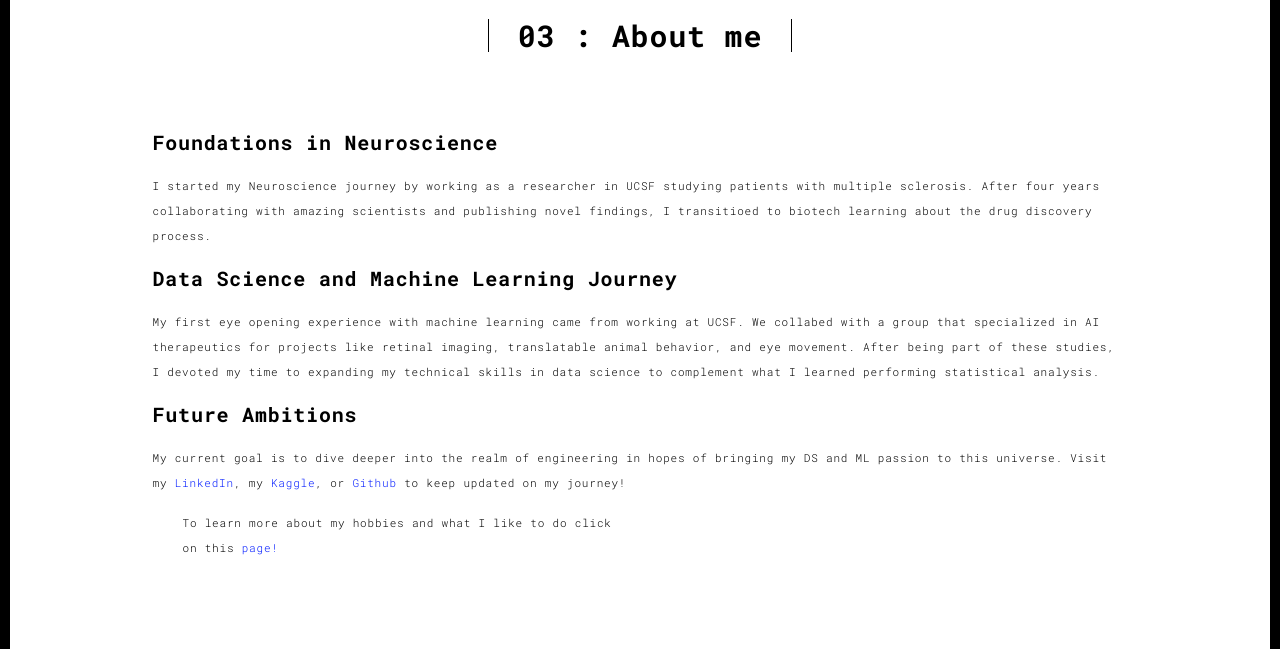
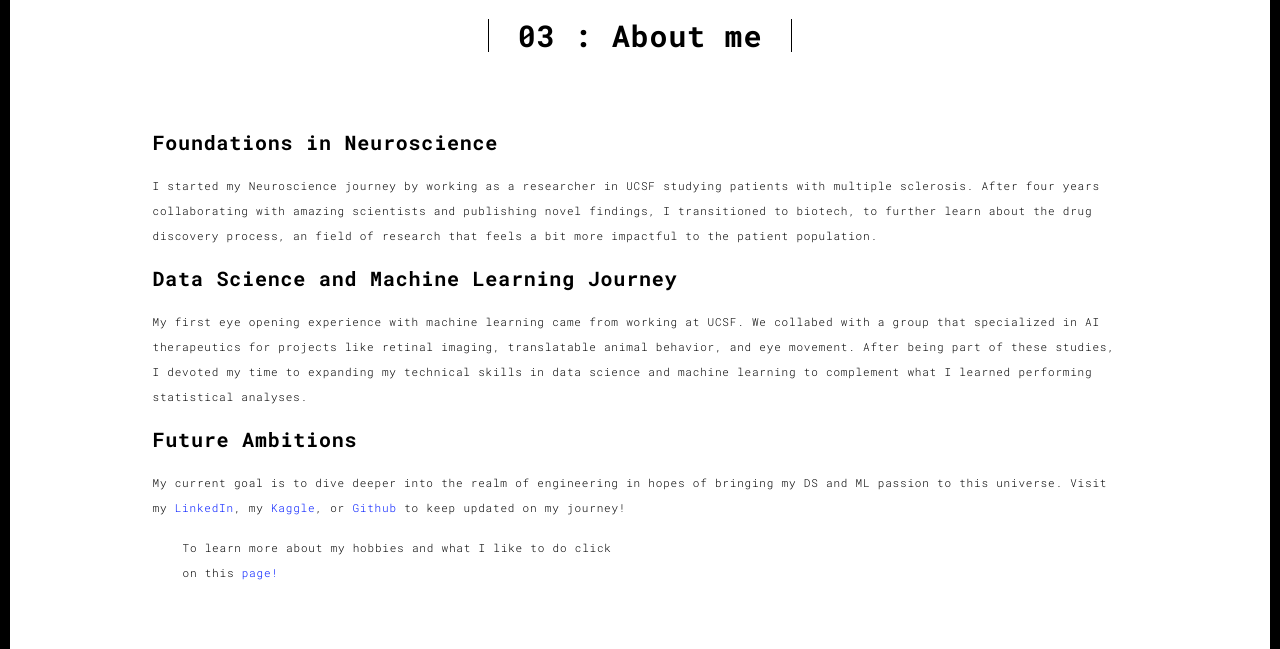
Before and after one commit to johnnys7n/portfolio_project, a Flask app: page /about.html in a window 1280 px wide. Shown: the part 90-739 px from the top of the page. Run offline with Flask 2, Linux system fonts and the light colour scheme; some libraries are stand-ins or nearby versions.

Commit message:
changed spelling error in about

```diff
--- a/templates/about.html
+++ b/templates/about.html
@@ -62,11 +62,11 @@
               <div class="row">
                   <h3>Foundations in Neuroscience</h3>
                   <p> I started my Neuroscience journey by working as a researcher in UCSF studying patients with multiple sclerosis.
-                  After four years collaborating with amazing scientists and publishing novel findings, I transitioed to biotech learning about the drug discovery process.</p>
+                  After four years collaborating with amazing scientists and publishing novel findings, I transitioned to biotech, to further learn about the drug discovery process, an field of research that feels a bit more impactful to the patient population.</p>
                   <h3>Data Science and Machine Learning Journey </h3>
                   <p> My first eye opening experience with machine learning came from working at UCSF. We collabed with a group that specialized in AI therapeutics for projects
-                  like retinal imaging, translatable animal behavior, and eye movement. After being part of these studies, I devoted my time to expanding my technical skills in data science to complement what I learned
-                  performing statistical analysis.
+                  like retinal imaging, translatable animal behavior, and eye movement. After being part of these studies, I devoted my time to expanding my technical skills in data science and machine learning to complement what I learned
+                  performing statistical analyses.
                   </p>
                   <h3>Future Ambitions</h3>
                   <p>My current goal is to dive deeper into the realm of engineering in hopes of bringing my DS and ML passion to this universe.
```
